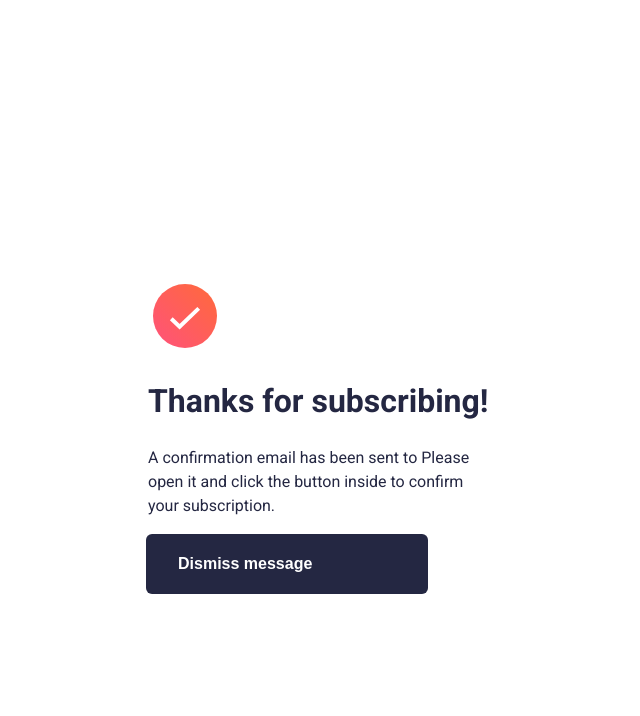
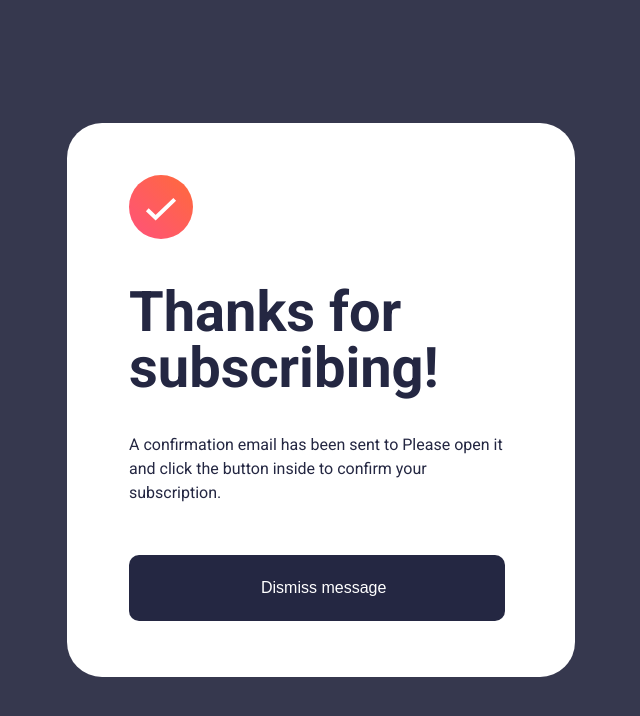
Before and after one commit to RamaziSazuashvili/Sign-up-form, a plain HTML site: page success.html in a window 1536 px wide. Shown: the whole page, without its empty margins (447-1087 px from the left). Drawn offline with Linux system fonts and the light colour scheme.

Commit message:
Project Done

```diff
--- a/style.css
+++ b/style.css
@@ -104,7 +104,7 @@ button {
     font-weight: bold;
     padding: 1.3em 2em;
     font-size: 1rem;
-    border-radius: 6px;
+    border-radius: 10px;
     margin: 10px 13px 2px 13px;
 
 }
@@ -141,7 +141,7 @@ body {
 
 .form-wrap {
     border:2px solid transparent;
-    border-radius:10px;
+    border-radius:35px;
     background-color:white;
     width:1000px;
     height:600px;
@@ -154,6 +154,7 @@ input {
 button {
     width:40%;
     margin-left: 80px;
+    border-radius:10px;
 }
 
 .attribution {
--- a/success.css
+++ b/success.css
@@ -15,6 +15,7 @@ body {
     place-items: center;
     min-height: 100vh;
     line-height: 1.5;
+    min-width:375px;
 }
 
 .icon {
@@ -55,20 +56,67 @@ button:hover {
 }
 
 .success-btn-mobile {
-    font-weight: bold;
+    color: white;
+    background-color: hsl(234, 29%, 20%);
+    width: 90%;
+    border: none;
+    padding: 1.3em 2em;
+    font-size: 1rem;
+    border-radius: 10px;
+    margin: 300px 13px 2px 13px;
+    text-align: center;
+    display: flex;
+    padding-left:90px;
+    font-weight:400;
+    line-height:24px;
+}
+
+@media (min-width: 1440px) {
+
+body {
+    width: 100vw;
+    height: 100vh;
+    display: flex;
+    flex-direction: column;
+    justify-content: center;
+    place-items: center;
+    background-color: hsl(235, 18%, 26%);
+}
+
+.success-state {
+    border:2px solid transparent;
+    border-radius:35px;
+    background-color:white;
+    width: 504px;
+    height:500px;
+    padding-top:50px;
+}
+
+.icon {
+    padding-left: 60px;
+}
+
+h1 {
+    font-size:56px;
+    font-weight:700;
+    line-height:1;
+    padding-left:60px;
+}
+
+p {
+    max-width:376px;
+    padding-left:60px;
+    line-height:24px;
+    font-size:16px;
 }
 
 .success-btn-mobile {
-    color: white;
-    background-color: hsl(234, 29%, 20%);
-    width: 75%;
-    border: none;
-    font-weight: bold;
-    padding: 1.3em 2em;
-    font-size: 1rem;
-    border-radius: 6px;
-    margin: 10px 13px 2px 13px;
-    text-align: center;
-    display: flex;
-    align-self:self-end;
+    max-width:376px;
+    padding-left:132px;
+    margin-top:50px;
+    margin-left:60px;
+    border-radius:10px;
 }
+
+
+}
```
